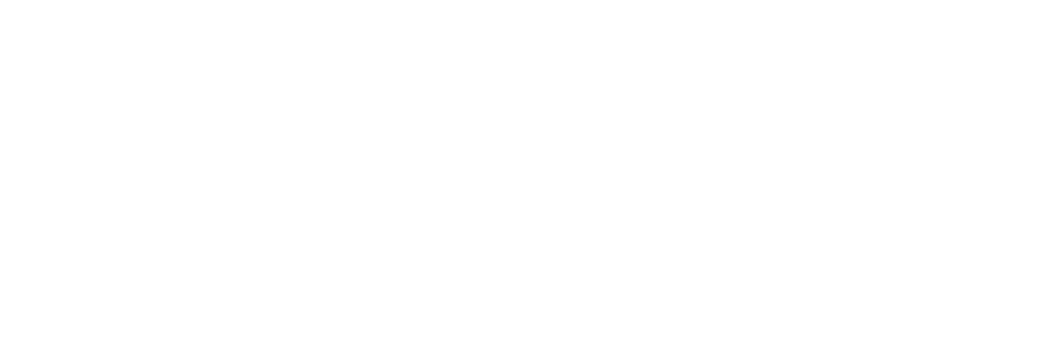
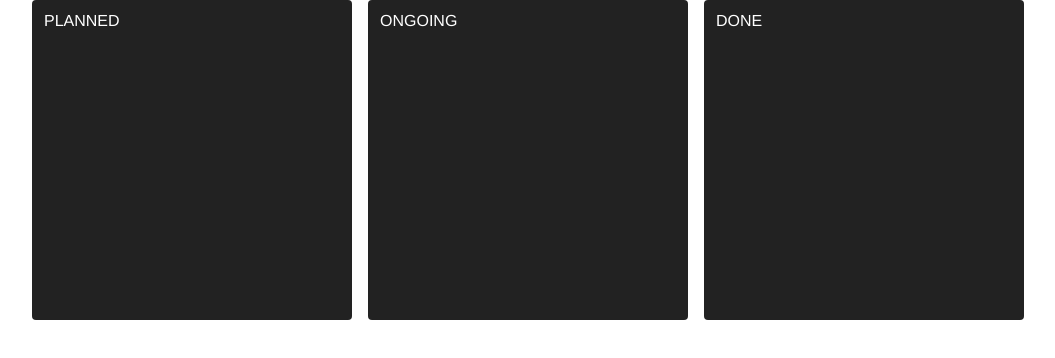
Before and after one commit to hazhirmohammadi/zustand, a React (Vite) app: page / in a window 1280 px wide. Shown: the top 358 px of the page, without its empty margins (112-1167 px from the left). Built offline with nearby package versions, Linux system fonts and the light colour scheme.

Commit message:
Style:i added Column style

```diff
--- a/src/App.css
+++ b/src/App.css
@@ -1,7 +1,13 @@
 .App {
-  background: var(--COLOR-GRAY);
-  min-height: 100vh;
-  display: flex;
-  justify-content: center;
-  align-items: start;
+    background: var(--COLOR-GRAY);
+    min-height: 100vh;
+    display: flex;
+    justify-content: center;
+    align-items: start;
 }
+
+.column_Container {
+    display: flex;
+    flex-direction: row;
+    justify-content: center;
+}
--- a/src/App.jsx
+++ b/src/App.jsx
@@ -4,12 +4,13 @@ import Column from "./components/Column.jsx";
 function App() {
 
    return (
-      <div>
-         <Column state=""/>
-         <Column state=""/>
-         <Column state=""/>
-         <Column state=""/>
-      </div>
+       <div className="app">
+          <div className="column_Container">
+             <Column state="PLANNED"/>
+             <Column state="ONGOING"/>
+             <Column state="DONE"/>
+          </div>
+       </div>
    )
 }
 
--- /dev/null
+++ b/src/components/Column.css
@@ -0,0 +1,60 @@
+.column {
+    background: var(--COLOR-GRAY-DARK);
+    min-height: 20rem;
+    color: #fff;
+    width: 33%;
+    max-width: 20rem;
+    margin: 0 0.5rem;
+    border-radius: 4px;
+    padding: 0.5rem;
+    border: dashed transparent 4px;
+}
+
+.column.drop {
+    border-color: white;
+}
+
+.titleWrapper {
+    display: flex;
+    justify-content: space-between;
+    align-items: center;
+}
+
+.titleWrapper button {
+    all: unset;
+    color: black;
+    background: white;
+    padding: 0.5rem;
+    border-radius: 4px;
+    height: fit-content;
+    cursor: pointer;
+}
+
+.titleWrapper button:hover {
+    background: var(--COLOR-GRAY-LIGHT);
+}
+
+.Modal {
+    position: absolute;
+    background: rgba(0, 0, 0, 0.3);
+    width: 100%;
+    height: 100%;
+    top: 0;
+    left: 0;
+}
+
+.modalContent {
+    background: white;
+    position: absolute;
+    z-index: 1;
+    padding: 1rem;
+    height: 5rem;
+    width: 20rem;
+    top: 50%;
+    left: 50%;
+    transform: translate(-50%, -50%);
+    display: flex;
+    justify-content: center;
+    align-items: center;
+    border-radius: 4px;
+}
--- a/src/components/Column.jsx
+++ b/src/components/Column.jsx
@@ -1,3 +1,6 @@
+import "./Column.css";
+
+
 export  default function Column({state}) {
-   return <div></div>
+   return <div className=" column">{state}</div>
 }
```
